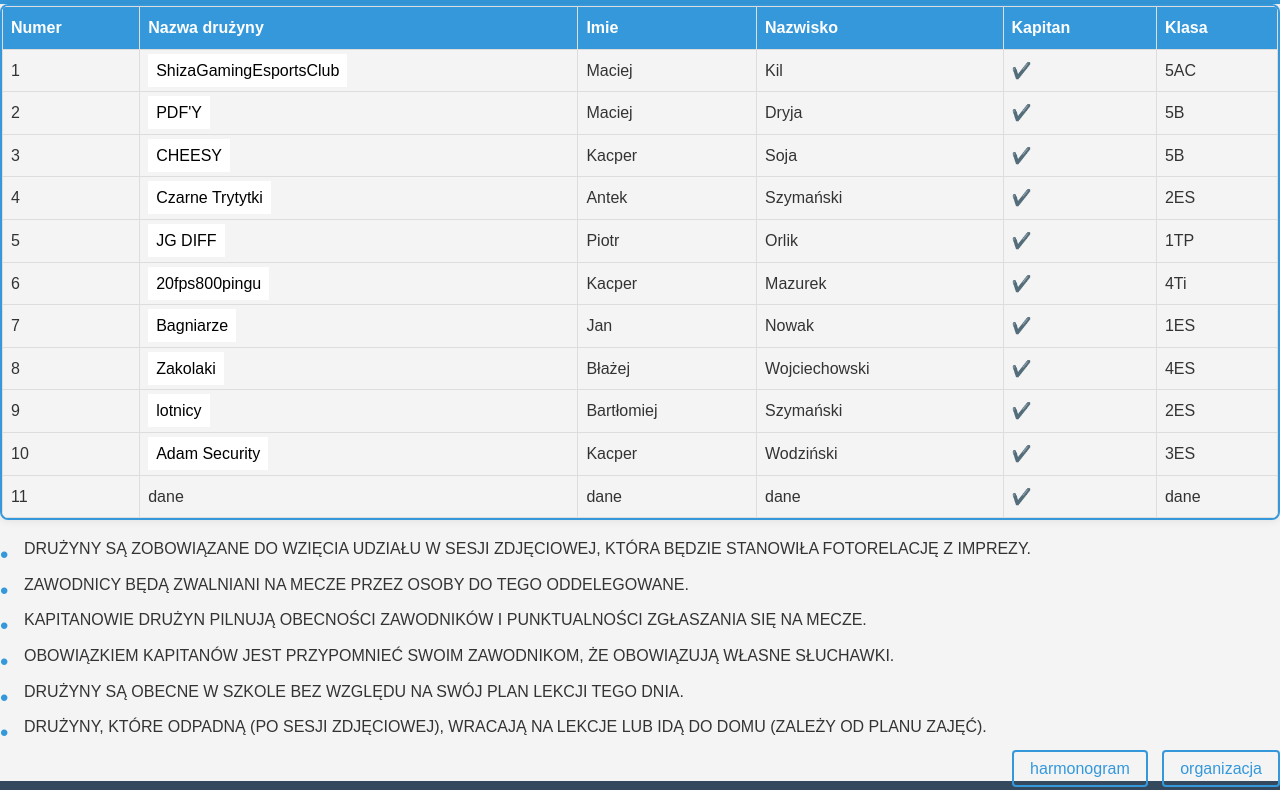
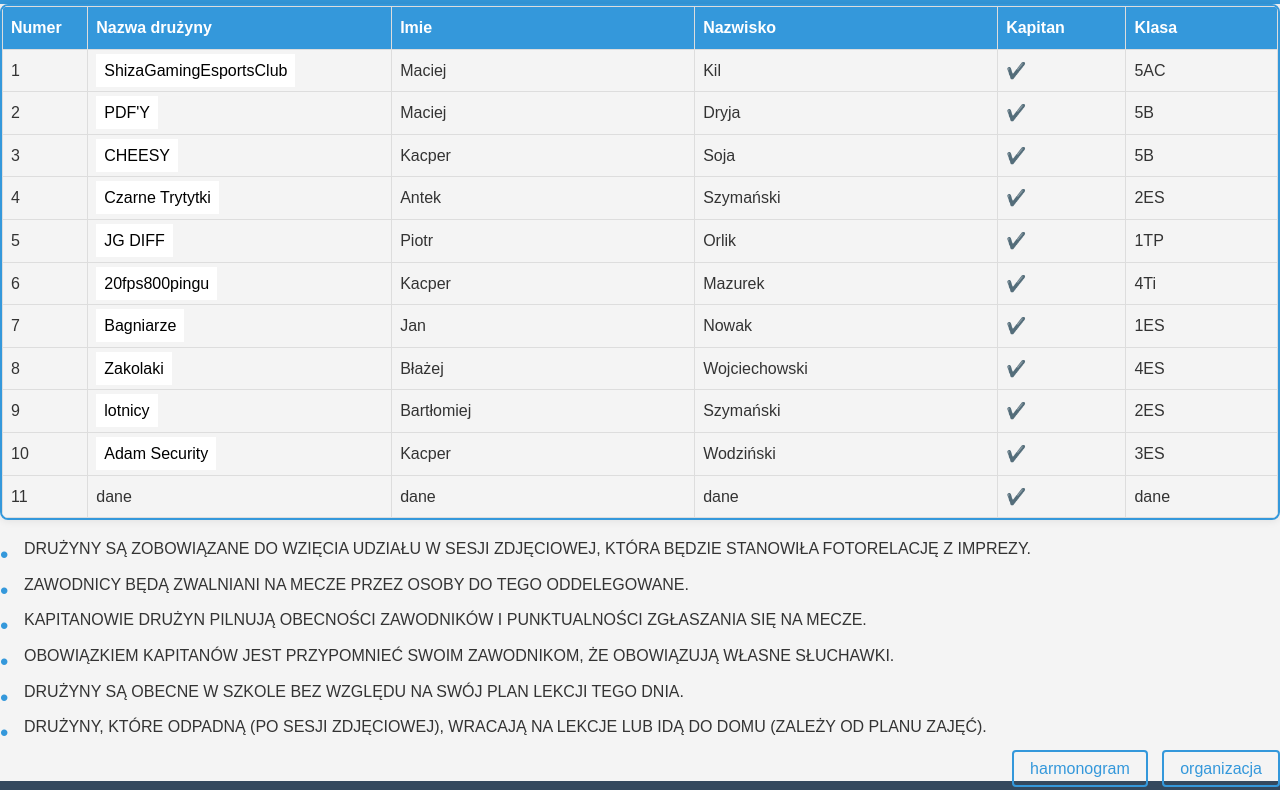
Before and after one commit to ojiro1/test.turniej, a plain HTML site: page index.html in a window 1280 px wide. Shown: the part 254-1044 px from the top of the page. Drawn offline with Linux system fonts and the light colour scheme.

Commit message:
Update index.html

```diff
--- a/index.html
+++ b/index.html
@@ -14,12 +14,12 @@
     <div class="mid">
         <table>
             <tr>
-                <th style= "width; 20%">Numer</th>
-                <th>Nazwa drużyny</th>
-                <th>Imie</th>
-                <th>Nazwisko</th>
-                <th style= "width; 20%">Kapitan</th>
-                <th>Klasa</th>
+                <th style="width: 1%;">Numer</th>
+                <th style="width: 5%;">Nazwa drużyny</th>
+                <th style="width: 10%;">Imie</th>
+                <th style="width: 10%;">Nazwisko</th>
+                <th style="width: 3%;">Kapitan</th>
+                <th style="width: 5%;">Klasa</th>
 
             </tr>
             <tr>
```
